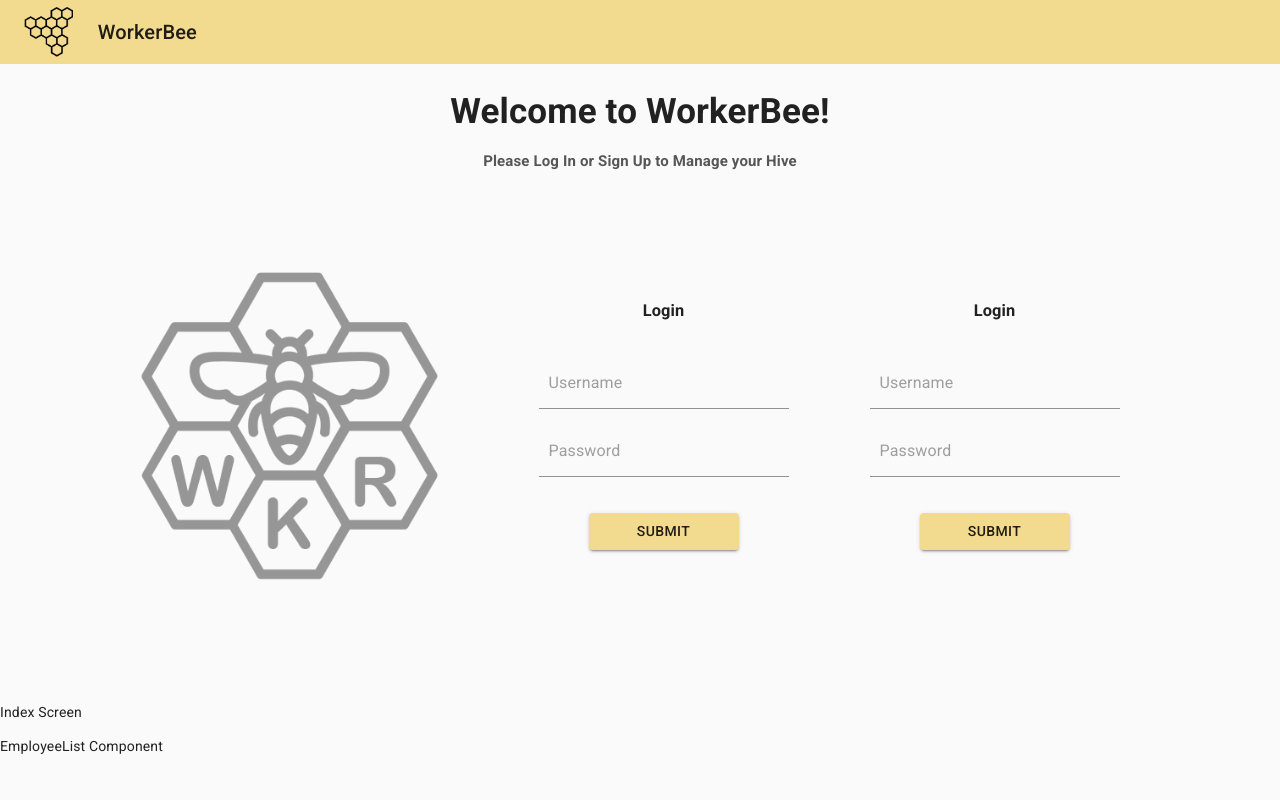
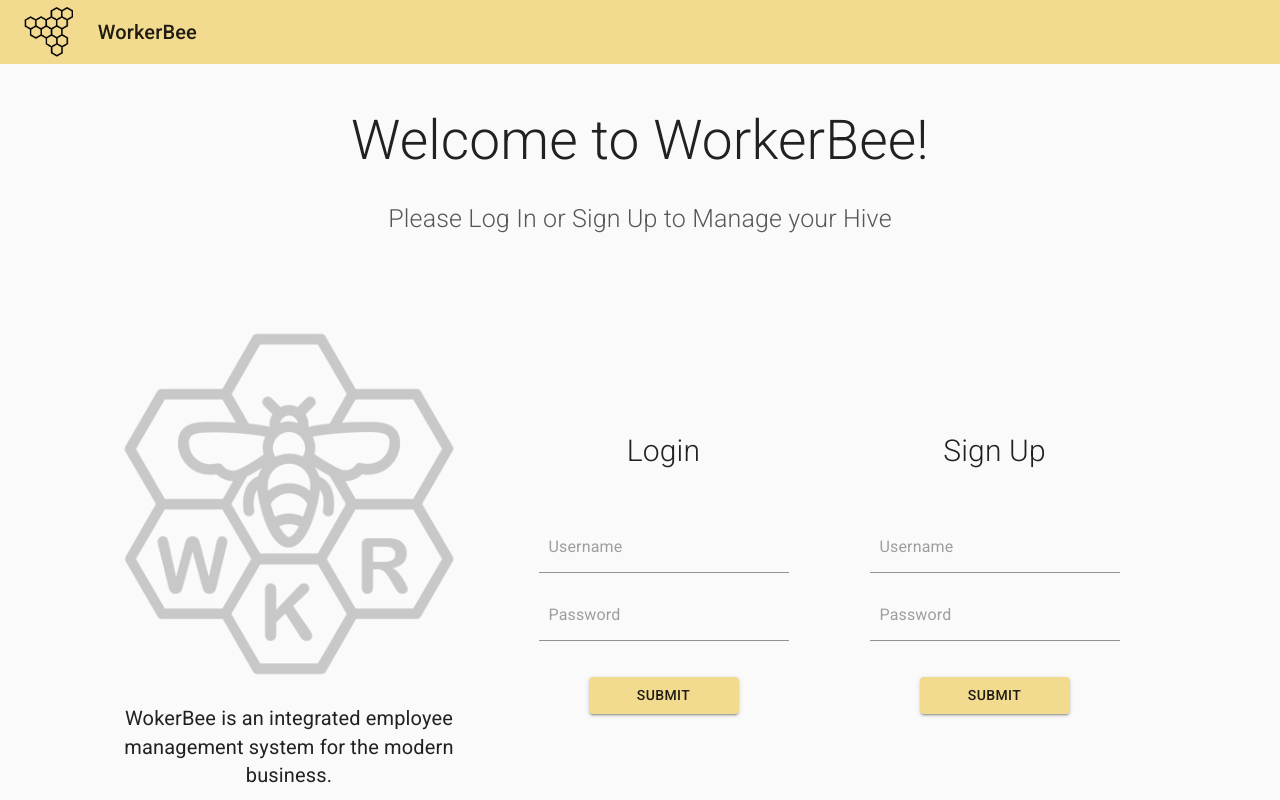
Before and after one commit to awolfden/WKRBee, a React (Create React App) app in the folder wkrbee_react/: page / in a window 1280 px wide. Shown: the top 800 px of the page. Built offline with nearby package versions, Linux system fonts and the light colour scheme.

Commit message:
updated css for auth page

```diff
--- a/wkrbee_react/src/App.css
+++ b/wkrbee_react/src/App.css
@@ -1,12 +1,14 @@
 
 #auth h1 {
-    font-size: 35px;
+    font-size: 55px;
+    font-weight: 300;
 }
 
 #auth h2 {
-    margin: -10px;
+    margin: -15px;
     opacity: 0.75;
-    font-size: 15px;
+    font-size: 25px;
+    font-weight: 200;
 }
 
 .authScreenHeading {
@@ -20,26 +22,32 @@
     width: 35%;
     display: flex;
     justify-content: center;
+    align-items: center;
+    flex-direction: column;
+    font-size: 20px;
+    text-align: center;
 }
 
 .authScreenLogo {
-    opacity: 0.4;
+    opacity: 0.2;
     width: 80%;
-    min-width: 315px;
+    min-width: 350px;
+
 }
 
 .authScreenFormsContainer {
     display: flex;
     justify-content: center;
+    flex-wrap: wrap;
     padding: 100px;
 }
 
 .authScreenFormsDiv {
     padding: 20px;
     width: 65%;
+    min-width: 590px;
     display: flex;
     justify-content: center;
-
 }
 
 .authScreenFormsDiv div {
@@ -52,3 +60,8 @@
     flex-direction: column;
     text-align: center;
 }
+
+.loginForm h3 {
+    font-size: 30px;
+    font-weight: 200;
+}
--- a/wkrbee_react/src/App.js
+++ b/wkrbee_react/src/App.js
@@ -1,5 +1,5 @@
 import React from 'react';
-import { BrowserRouter, Route } from 'react-router-dom';
+//import { BrowserRouter, Route } from 'react-router-dom';
 import './App.css';
 import NavBar from './components/NavBar';
 import AuthScreen from './screens/AuthScreen';
--- a/wkrbee_react/src/components/LoginForm.jsx
+++ b/wkrbee_react/src/components/LoginForm.jsx
@@ -22,12 +22,12 @@ const useStyles = makeStyles(theme => ({
 
 
 
-function LoginForm() {
+function LoginForm(props) {
     const classes = useStyles();
 
     return (
     <form className="loginForm">
-      <h3>Login</h3>
+      <h3>{props.title}</h3>
       <div className={classes.container}>
       <Input
         placeholder="Username"
--- a/wkrbee_react/src/components/NavBar.jsx
+++ b/wkrbee_react/src/components/NavBar.jsx
@@ -45,7 +45,7 @@ export default function ElevateAppBar(props) {
         <ElevationScroll {...props}>
             <AppBar>
             <Toolbar>
-                <img src={HiveLogo} style={{height: '50px', paddingRight: '25px'}}/>
+                <img src={HiveLogo} alt={'worker bee logo'} style={{height: '50px', paddingRight: '25px'}}/>
                 <Typography variant="h6">WorkerBee</Typography>
             </Toolbar>
             </AppBar>
--- a/wkrbee_react/src/screens/AuthScreen.jsx
+++ b/wkrbee_react/src/screens/AuthScreen.jsx
@@ -14,10 +14,11 @@ function AuthScreen() {
       <div className='authScreenFormsContainer'>
         <div className='authScreenLogoDiv'>
           <img className='authScreenLogo' src={BeeLogo} alt='workerbee logo'/>
+          <p>WokerBee is an integrated employee management system for the modern business.</p>
         </div>
         <div className='authScreenFormsDiv'>
-          <LoginForm/>
-          <LoginForm/>
+          <LoginForm title={"Login"}/>
+          <LoginForm title={"Sign Up"}/>
         </div>
       </div>
     </div>
```
